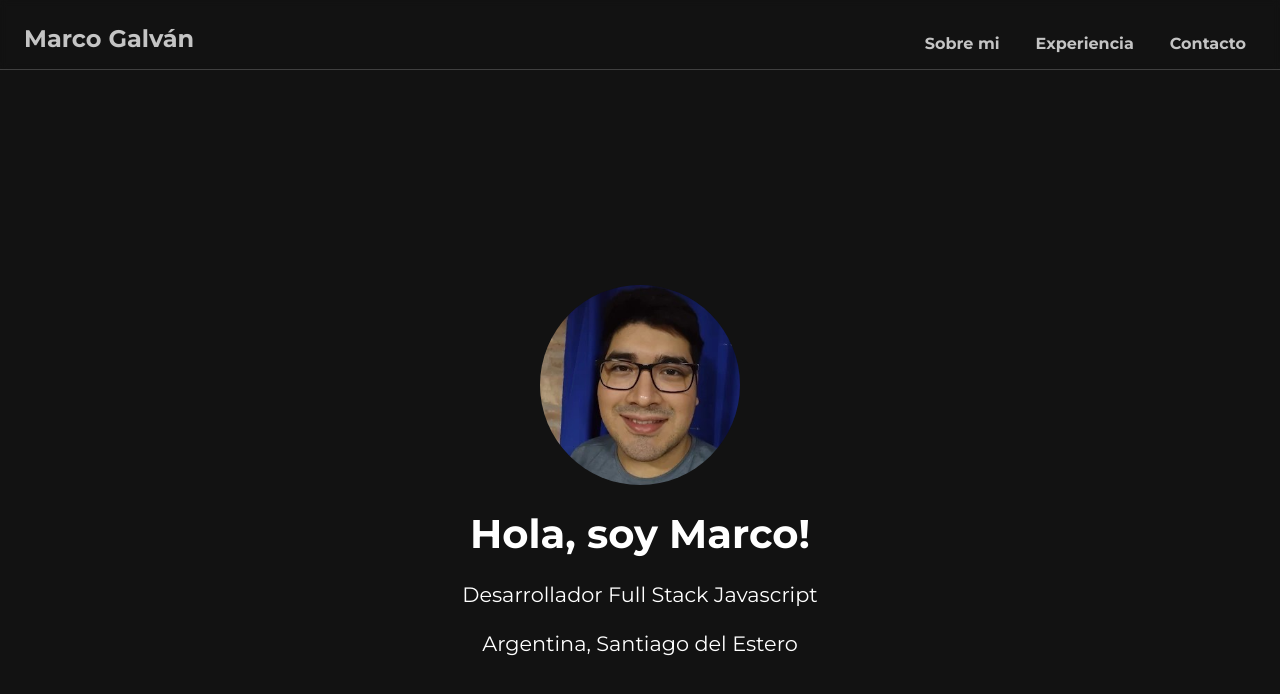
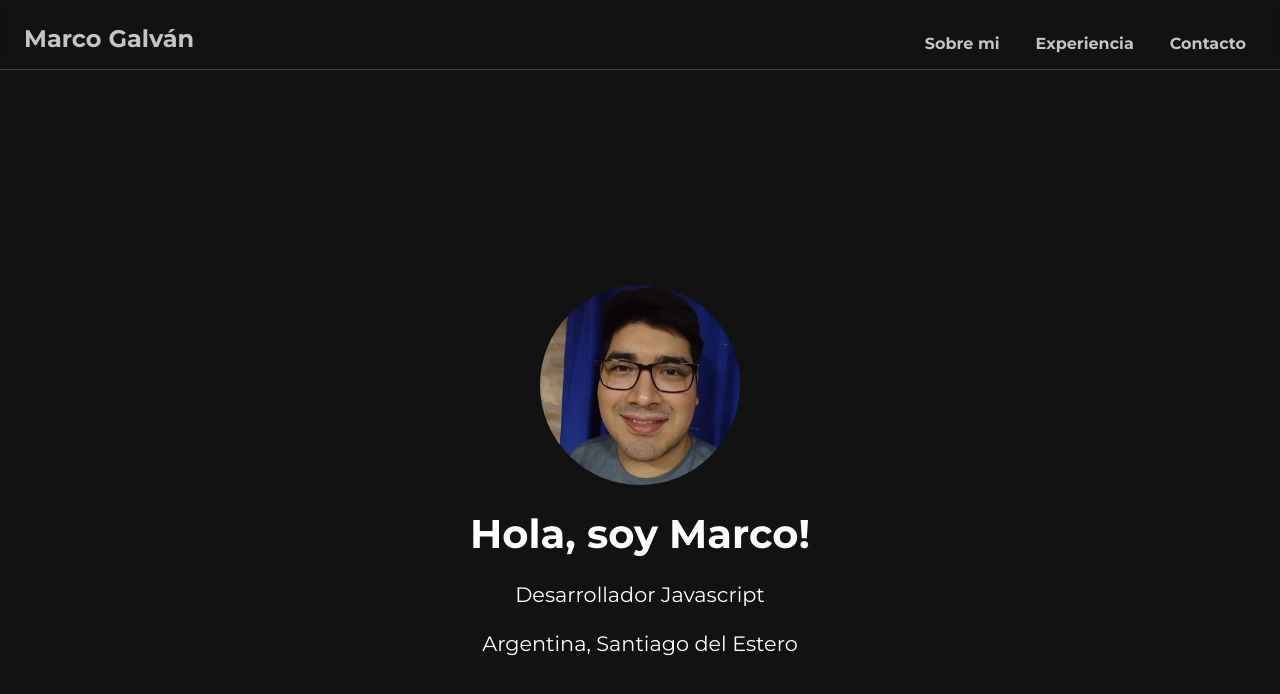
Before and after one commit to elmacro1/my-portfolio, a Next.js app: page / in a window 1280 px wide. Shown: the top 694 px of the page. Built offline with nearby package versions, Linux system fonts and the light colour scheme.

Commit message:
add new work experience

```diff
--- a/src/app/layout.tsx
+++ b/src/app/layout.tsx
@@ -12,12 +12,14 @@ const montserrat = Montserrat({ subsets: ["latin"] });
 export const metadata: Metadata = {
   title: "Marco Galvan",
   description:
-    "Marco Galvan es un desarrollador web especializado en Javascript con conocimientos en Frontend y Backend",
+    "Hola! Soy desarrollador Javascript con experiencia en el Front End y Back End.",
   creator: "Marco Galvan",
   authors: [{ name: "Marco Galvan", url: "https://marco-galvan.vercel.app/" }],
   keywords: [
     "Desarrollo Web",
-    "Desarrollo Full Stack",
+    "Desarrollador Javascript",
+    "Front end",
+    "Back end",
     "Desarrollo Movil",
     "Desarrollo de software",
     "Marco Galvan",
--- a/src/components/Experience/content.ts
+++ b/src/components/Experience/content.ts
@@ -33,4 +33,14 @@ export const experienceData: ExperienceData[] = [
     stack:
       "HTML - CSS - JS - Typescript - React - React Native - NextJS - Firebase - Redux - Jest - Cypress - TailwindCSS - SCSS",
   },
+  {
+    title: "Comparen",
+    workingPeriod: "Enero 2024 - Actualidad",
+    url: "https://comparen.es/",
+    descriptions: [
+      "Me desempeño como colaborador freelance en el desarrollo web y móvil para distintos productos propios de la empresa.",
+      "Soy responsable de los cambios y features en productos ya existentes y nuevos de la empresa.",
+    ],
+    stack: "HTML - CSS - JS - React - React Native - NextJS",
+  },
 ];
--- a/src/components/Hero/Hero.tsx
+++ b/src/components/Hero/Hero.tsx
@@ -14,7 +14,7 @@ const Hero = () => {
           height={200}
         />
         <h1>Hola, soy Marco!</h1>
-        <p>Desarrollador Full Stack Javascript</p>
+        <p>Desarrollador Javascript</p>
         <p>Argentina, Santiago del Estero</p>
       </article>
     </section>
```
